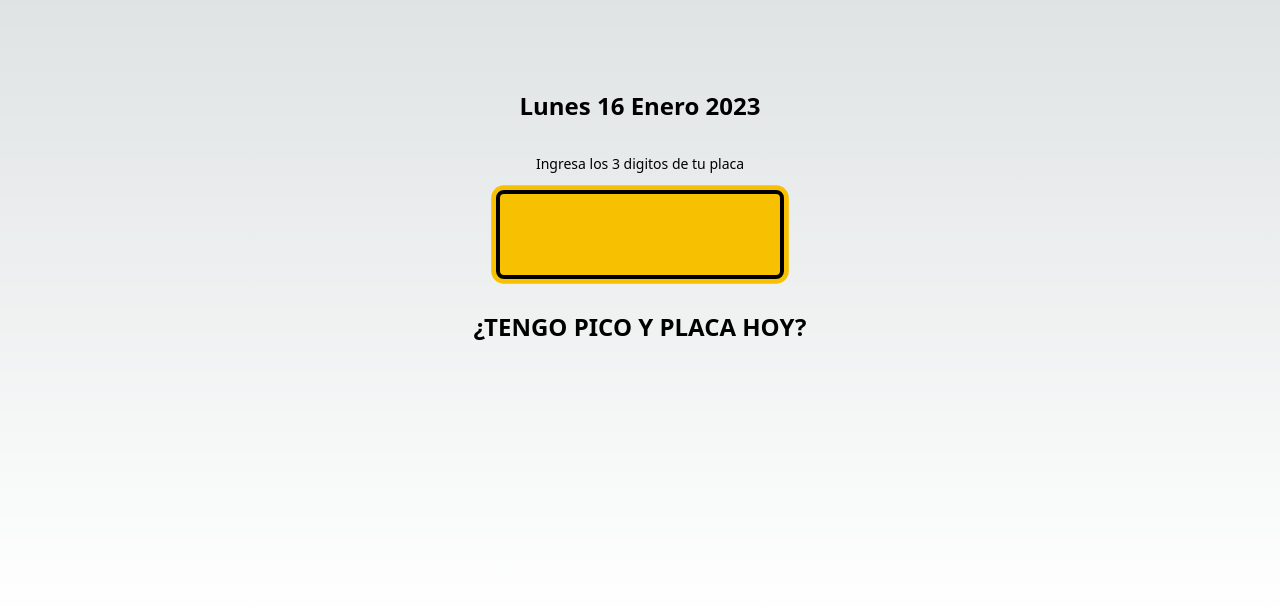
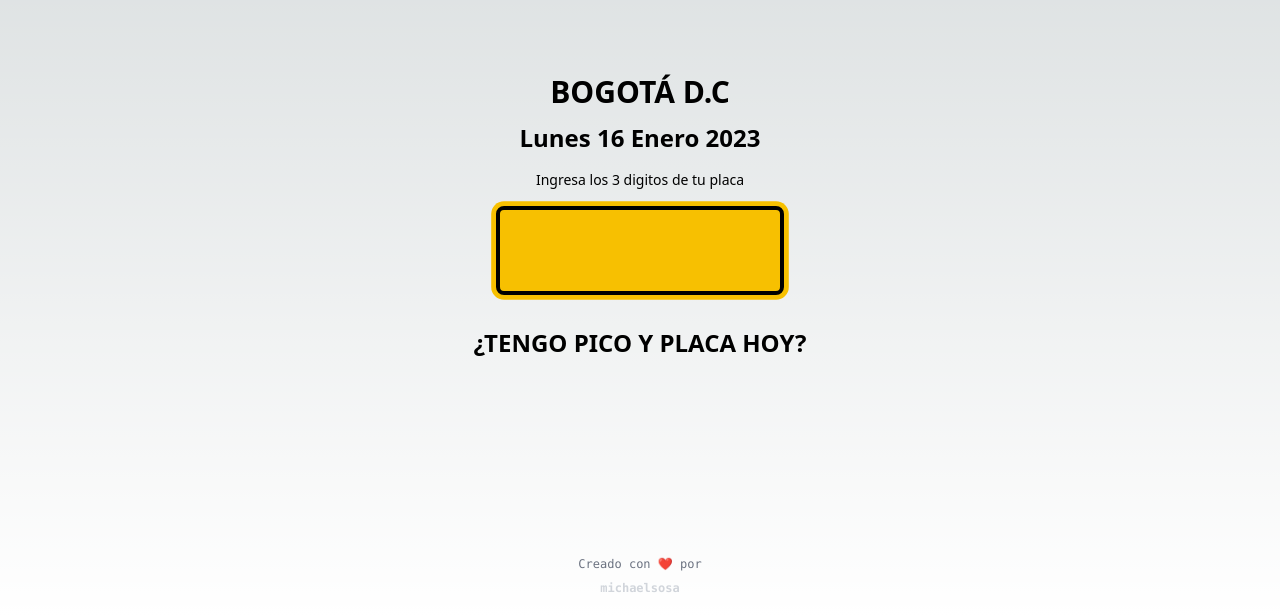
Before and after one commit to mikesosa/picoyplaca, a Next.js app: page / in a window 1280 px wide. Shown: the part 184-800 px from the top of the page. Built offline with nearby package versions, Linux system fonts and the light colour scheme.

Commit message:
adding cities

```diff
--- a/src/app/layout.tsx
+++ b/src/app/layout.tsx
@@ -1,9 +1,9 @@
-import './globals.css'
+import "./globals.css";
 
 export default function RootLayout({
   children,
 }: {
-  children: React.ReactNode
+  children: React.ReactNode;
 }) {
   return (
     <html lang="en">
@@ -14,5 +14,5 @@ export default function RootLayout({
       <head />
       <body>{children}</body>
     </html>
-  )
+  );
 }
--- a/src/app/page.tsx
+++ b/src/app/page.tsx
@@ -3,9 +3,10 @@ import Input from "@/components/Input";
 import { yupResolver } from "@hookform/resolvers/yup";
 import { useForm } from "react-hook-form";
 import { formSchema } from "../components/formSchema";
-import { Fragment, useEffect, useState } from "react";
+import { useEffect, useState } from "react";
 import { dateFormatter, dateToDayName } from "@/components/dateFormatter";
 import moment from "moment";
+import Footer from "@/components/Footer";
 
 // const inter = Inter({ subsets: ['latin'] })
 
@@ -85,12 +86,13 @@ export default function Home() {
   }, [watchForm]);
 
   return (
-    <main className="mx-auto max-w-7xl sm:px-6 lg:px-8 flex flex-column justify-center h-screen">
+    <main className="mx-auto max-w-7xl sm:px-6 lg:px-8 flex justify-center h-screen">
       <div className="flex flex-col justify-center items-center">
-        <p className="text-center font-bold text-2xl capitalize">
+        <p className="text-center font-bold text-3xl capitalize">BOGOTÁ D.C</p>
+        <p className="text-center font-bold text-2xl capitalize mt-3">
           {dateFormatter(new Date())}
         </p>
-        <div className="py-8 w-2/4 sm:w-2/5">
+        <div className="mt-4 mb-8 w-2/4 sm:w-2/5">
           <Input
             type="number"
             label="Ingresa los 3 digitos de tu placa"
@@ -117,6 +119,7 @@ export default function Home() {
           </>
         )}
       </div>
+      <Footer />
     </main>
   );
 }
--- /dev/null
+++ b/src/components/Footer.tsx
@@ -0,0 +1,14 @@
+import Link from "next/link";
+
+type Props = {};
+
+export default function Footer({}: Props) {
+  return (
+    <div className="absolute bottom-5 left-1/2 transform -translate-x-1/2">
+      <p className="text-gray-500 text-xs font-mono">Creado con ❤️ por</p>
+      <div className="font-bold text-gray-300 text-xs font-mono text-center mt-2">
+        <Link href="https://twitter.com/micael_sosa">michaelsosa</Link>
+      </div>
+    </div>
+  );
+}
```
